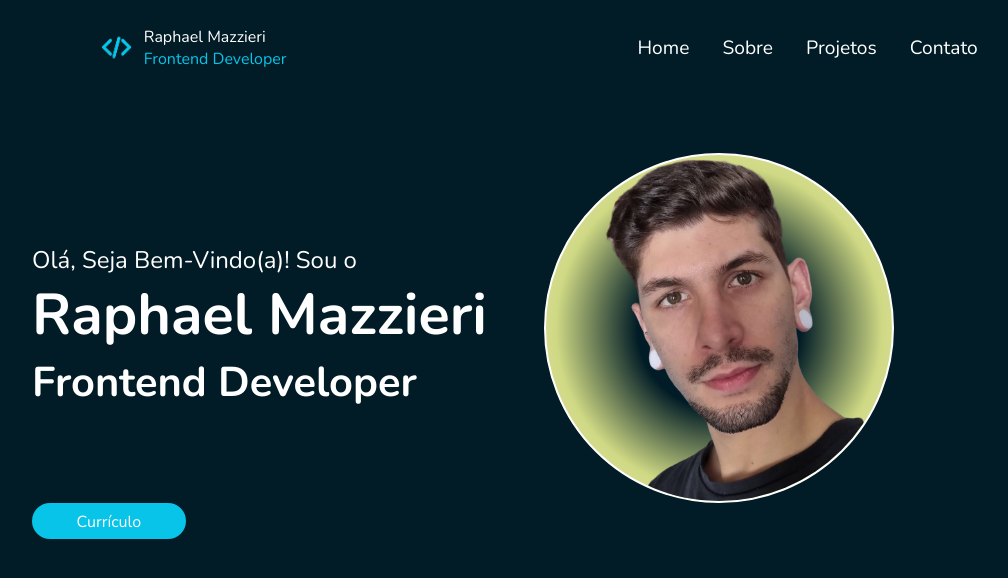
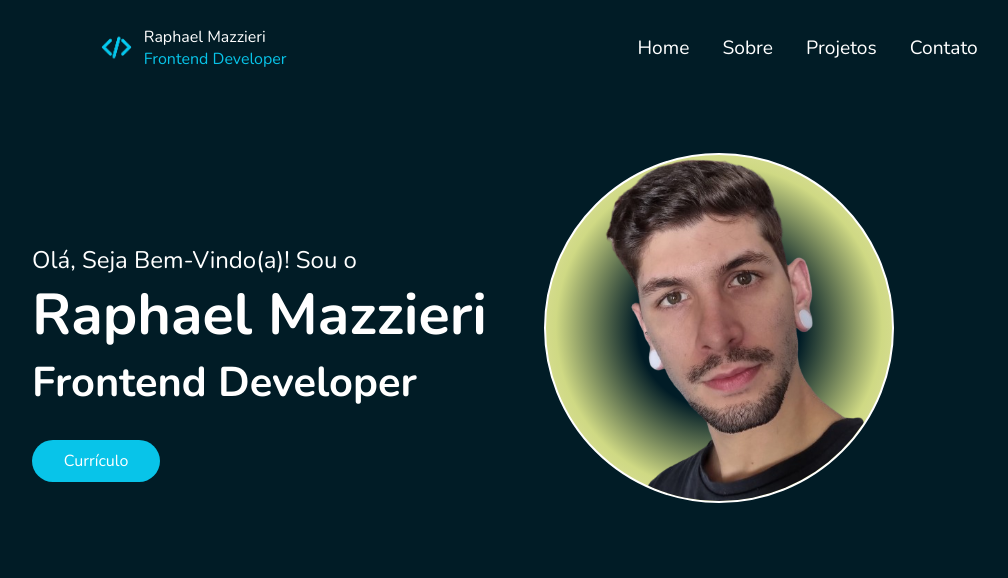
Before and after one commit to mazziera/Portfolio-, a React (Vite) app: page / in a window 1280 px wide. Shown: the top 578 px of the page, without its empty margins (96-1104 px from the left). Built offline with nearby package versions, Linux system fonts and the light colour scheme.

Commit message:
refactor

```diff
--- a/src/pages/Home/Home.module.css
+++ b/src/pages/Home/Home.module.css
@@ -4,6 +4,7 @@
   grid-template-columns: 40% 40%;
   align-items: center;
   justify-content: center;
+  position: relative;
 }
 
 .hero .titles p {
@@ -26,19 +27,26 @@
 }
 
 .btnResume {
-  width: 30%;
-  padding: 5px 20px;
+  width: 10%;
+  padding: 10px 20px;
   border: none;
   border-radius: 50px;
   background-color: #08c4e9;
   text-align: center;
   font-size: 1.2em;
-  cursor: pointer;
   transition: 0.3s ease-in;
+  position: absolute;
+  bottom: 0;
+  transform: translateY(-50%);
+  left: 10%;
+  display: flex;
+  justify-content: center;
+  transition: 0.7s ease-in
 }
 
 .btnResume:hover {
-  transform: scale(1.1);
   background-color: #cfd984;
+  color: #000;
+  cursor: pointer;
 
 }
```
